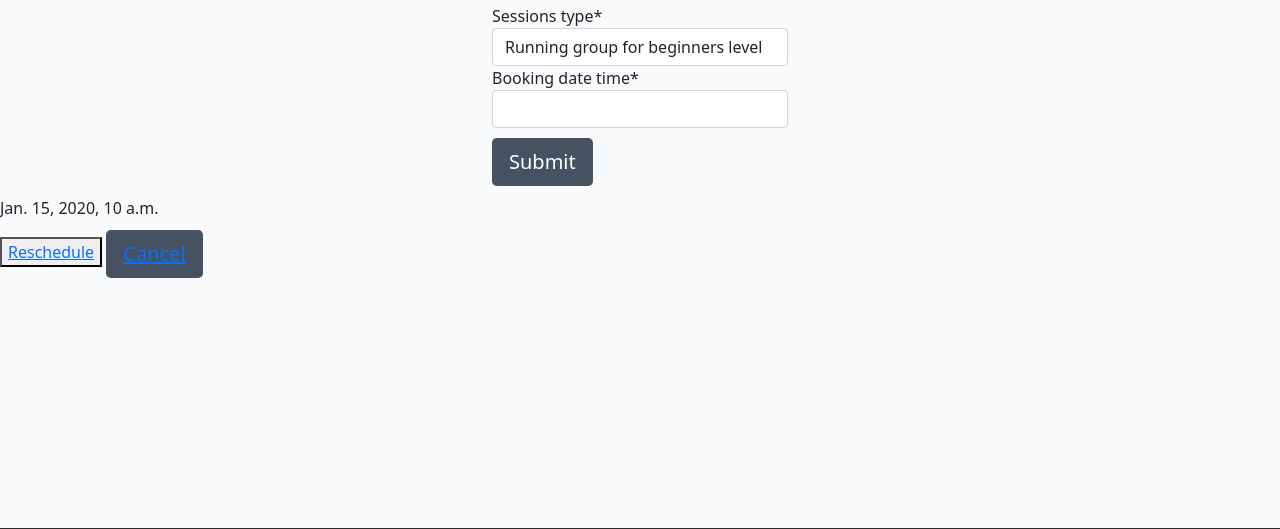
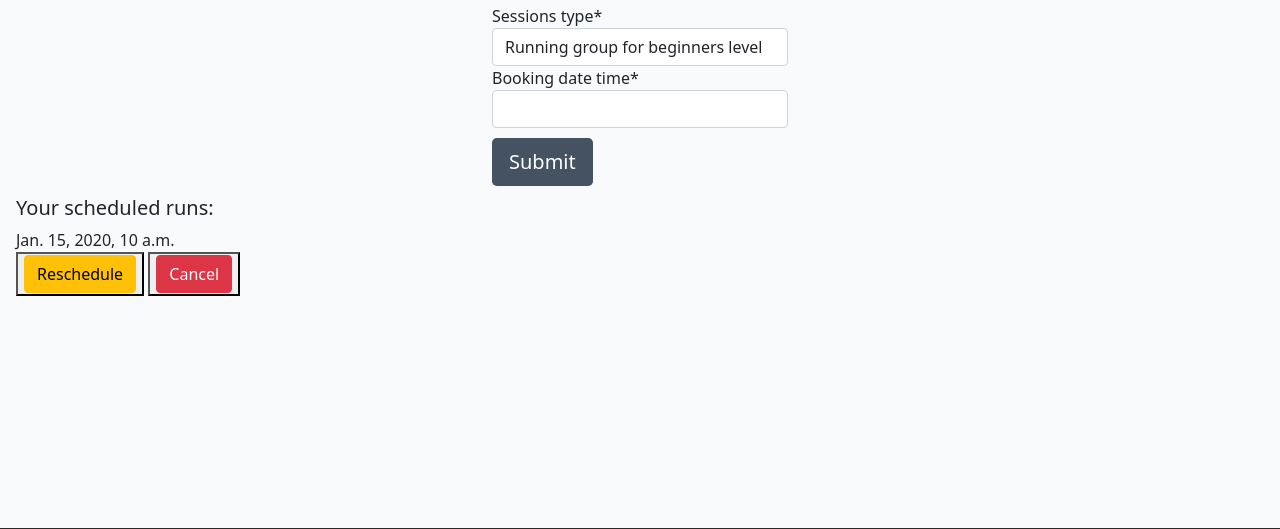
Before and after one commit to ssmi8/The-Running-Club, a Django app: page /booking/ in a window 1280 px wide. Shown: the part 192-721 px from the top of the page. Run offline with Django 3.2, Linux system fonts and the light colour scheme; a user stored in the database is signed in; tables that the repository leaves empty hold one stand-in row (values such as "Sample post"); some libraries are stand-ins or nearby versions.

Commit message:
update buttons for booking page

```diff
--- a/booking/views.py
+++ b/booking/views.py
@@ -1,4 +1,4 @@
-from django.shortcuts import render, HttpResponse, get_object_or_404, reverse
+from django.shortcuts import render, HttpResponse, get_object_or_404, reverse, redirect
 from django.views import generic, View
 from django.http import HttpResponse
 from .forms import BookingForm
@@ -52,9 +52,9 @@ def edit_booking(request, booking_id):
             print(booking_form.cleaned_data)
             booking_form.save()
             messages.success(request, 'Booking updated successfully.')
-            return redirect('bookings')
+            return redirect('booking')
         else:
-            return redirect('bookings')
+            return redirect('booking')
 
     print(existing_booking)
     booking_form = BookingForm(instance=existing_booking)
@@ -70,7 +70,7 @@ def delete_booking(request, booking_id):
         return redirect("index")
     existing_bookings.delete()
 
-    return redirect('bookings')
+    return redirect('booking')
 
 
 def homepage(request):
--- a/templates/booking.html
+++ b/templates/booking.html
@@ -28,21 +28,22 @@
   </form>
 </div>
 
+<h5 class="px-3">Your scheduled runs:</h5>
 {% for booking in existing_bookings %}
-<div>
+<div class="px-3">
 <div>{{booking.session_type}}
 </div>
 <div>{{booking.booking_date_time}}
 </div>
-<button onclick="return confirm('Are you sure you want to reschedule your run?')">
-    <a href="{% url 'update-booking' booking.id %}">Reschedule
+  <button onclick="return confirm('Are you sure you want to reschedule your run?')">
+    <a class="btn btn-warning" href="{% url 'edit-booking' booking.id %}">Reschedule
     </a>
   </button>
-  <button class="btn btn-signup btn-lg" onclick="return confirm('Are you sure you want to cancel your run?')">
-    <a href="{% url 'delete-booking' booking.id %}">Cancel
+  <button onclick="return confirm('Are you sure you want to cancel your run?')">
+    <a class="btn btn-danger" href="{% url 'delete-booking' booking.id %}">Cancel
     </a>
   </button>
-  </div>
+</div>
 
 {% endfor %}
 
--- a/templates/booking_detail.html
+++ b/templates/booking_detail.html
@@ -17,11 +17,11 @@
 </span>
 {% endif %}
 <button class="join-button" type="submit" value="submit">
-  <a href="{% url 'booking' %}">Reschedule
+  <a class="btn btn-warning" href="{% url 'booking' %}">Reschedule
   </a>
 </button>
 <button onclick="return confirm('Are you sure you want to cancel your run?')" class="join-button" type="submit" value="submit">
-  <a href="{% url 'index' %}">Cancel booking
+  <a class="btn btn-danger" href="{% url 'index' %}">Cancel booking
   </a>
 </button>
 {%endblock%}
```
